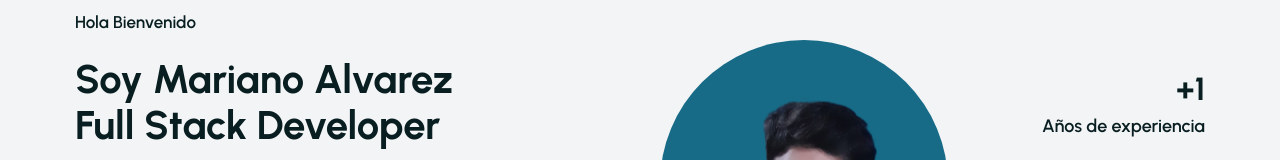
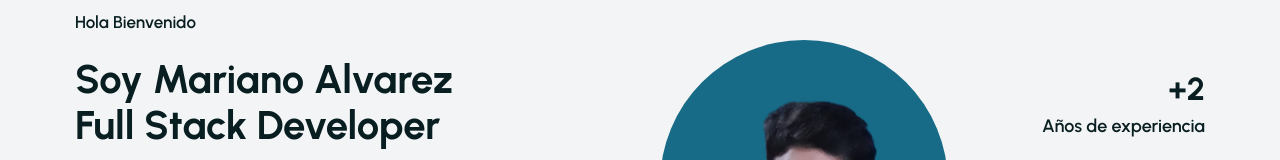
Before and after one commit to Cachilox/my-portfolio, a React (Vite) app: page / in a window 1280 px wide. Shown: the part 126-286 px from the top of the page. Built offline with nearby package versions, Linux system fonts and the light colour scheme; no server answers.

Commit message:
change years of experience

```diff
--- a/src/components/UI/Hero.tsx
+++ b/src/components/UI/Hero.tsx
@@ -98,7 +98,7 @@ const Hero = () => {
           <div className="md:basis-1/5 flex justify-center text-center mt-10 flex-wrap gap-3 md:mt-0 md:flex-col md:justify-end md:text-end">
             <div className="mb-10">
               <h2 className="text-headingColor dark:text-white font-[700] text-[32px]">
-                <CountUp start={0} end={1} duration={2} prefix="+" />
+                <CountUp start={0} end={2} duration={2} prefix="+" />
               </h2>
               <h4 className="text-headingColor dark:text-white font-[600] text-[18px]">
                 Años de experiencia
```
